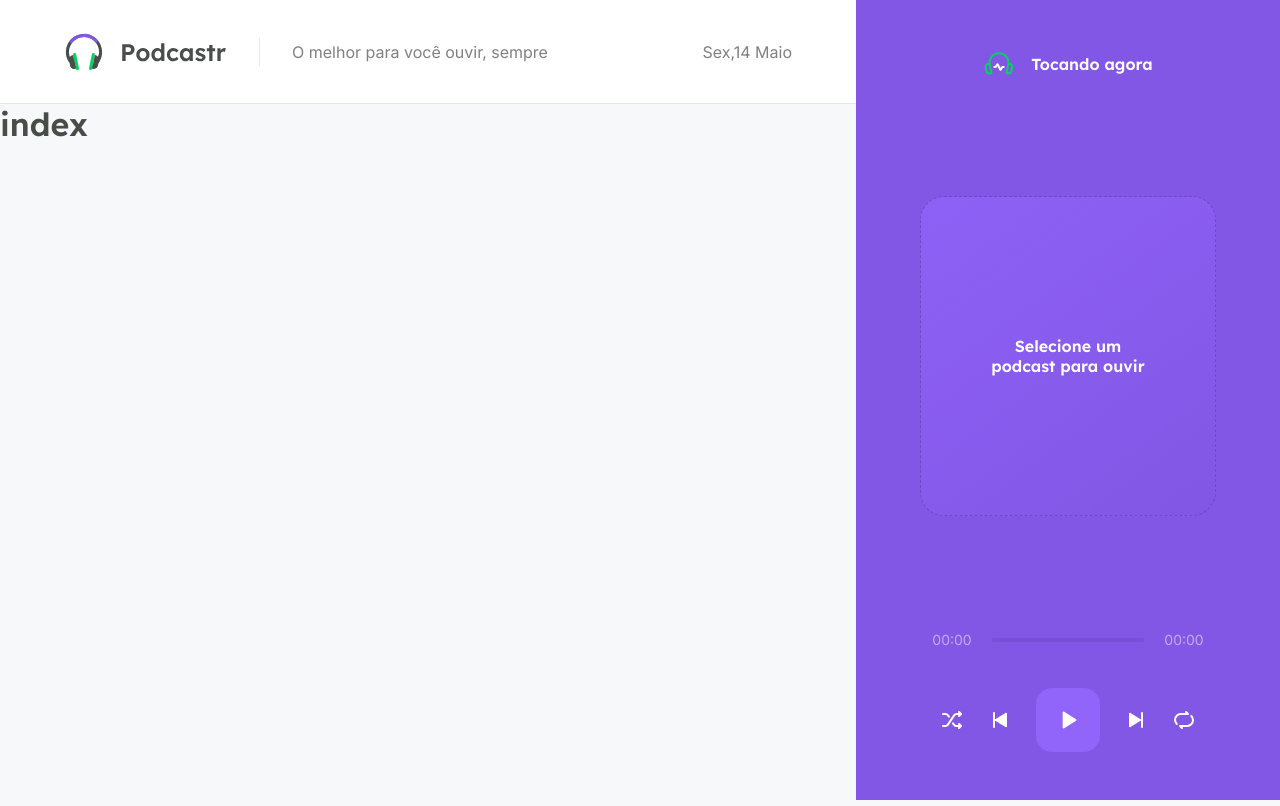
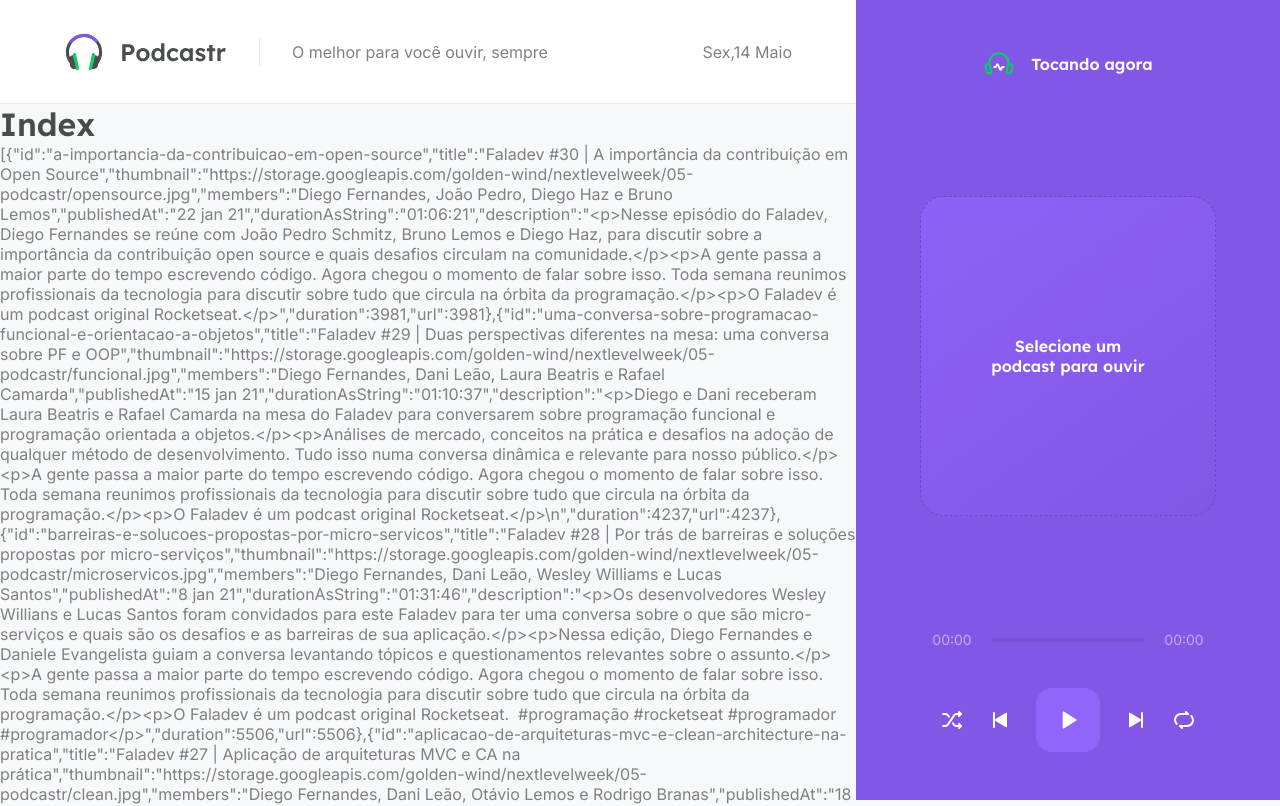
Before and after one commit to RenattoAlencar/Podcastr, a Next.js app: page / in a window 1280 px wide. Shown: the top 806 px of the page. Built offline with nearby package versions, Linux system fonts and the light colour scheme; data requests are answered from the project's data file.

Commit message:
feat(SSG, axios, ConvertDateToString)

```diff
--- a/package.json
+++ b/package.json
@@ -6,9 +6,10 @@
     "dev": "next dev",
     "build": "next build",
     "start": "next start",
-    "server":"json-server server.json -w -d 750 -p 3333"
+    "server": "json-server server.json -w -d 750 -p 3333"
   },
   "dependencies": {
+    "axios": "^0.21.1",
     "date-fns": "^2.21.3",
     "next": "10.2.0",
     "react": "17.0.2",
--- a/src/pages/index.tsx
+++ b/src/pages/index.tsx
@@ -1,7 +1,59 @@
-import { Header } from "../components/Header";
+import { GetStaticProps } from "next"
+import api from "../services/api"
+import { format, parseISO } from 'date-fns'
+import ptBR from 'date-fns/locale/pt-BR'
+import { convertDurationToTimeString } from "../utils/convertDurationToTimeString"
 
-export default function Home() {
+type Episode = {
+  id: string,
+  title: string
+  members: string
+  published_at: string
+}
+
+type HomeProps = {
+  episodes: Array<Episode>
+}
+
+export default function Home(props: HomeProps) {
+
+
   return (
-    <h1>index</h1>
+    <div>
+      <h1>Index</h1>
+      <p>{JSON.stringify(props.episodes)}</p>
+    </div>
   )
 }
+
+export const getStaticProps: GetStaticProps = async () => {
+  const { data } = await api.get('episodes', {
+    params: {
+      _limit: 12,
+      _sort: 'published_at',
+      _order: 'desc'
+    }
+  })
+  const episodes = data.map(episode => {
+    return {
+      id: episode.id,
+      title: episode.title,
+      thumbnail: episode.thumbnail,
+      members: episode.members,
+      publishedAt: format(parseISO(episode.published_at), 'd MMM yy', {
+        locale: ptBR
+      }),
+      durationAsString: convertDurationToTimeString(Number(episode.file.duration)),
+      description: episode.description,
+      duration: Number(episode.file.duration),
+      url: episode.file.duration
+    }
+  })
+
+  return {
+    props: {
+      episodes
+    },
+    revalidate: 60 * 60 * 8
+  }
+}
--- /dev/null
+++ b/src/services/api.ts
@@ -0,0 +1,7 @@
+import axios from "axios";
+
+const api = axios.create({
+  baseURL: "http://localhost:3333/",
+});
+
+export default api;
--- /dev/null
+++ b/src/utils/convertDurationToTimeString.ts
@@ -0,0 +1,10 @@
+export function convertDurationToTimeString(duration: number) {
+  const hours = Math.floor(duration / 3600);
+  const minutes = Math.floor((duration % 3600) / 60);
+  const seconds = duration % 60;
+
+  const timeString = [hours, minutes, seconds]
+    .map((unit) => String(unit).padStart(2, "0"))
+    .join(":");
+  return timeString;
+}
```
Also changed, not shown: 1 other file (tests, documents, lock files or other folders).
